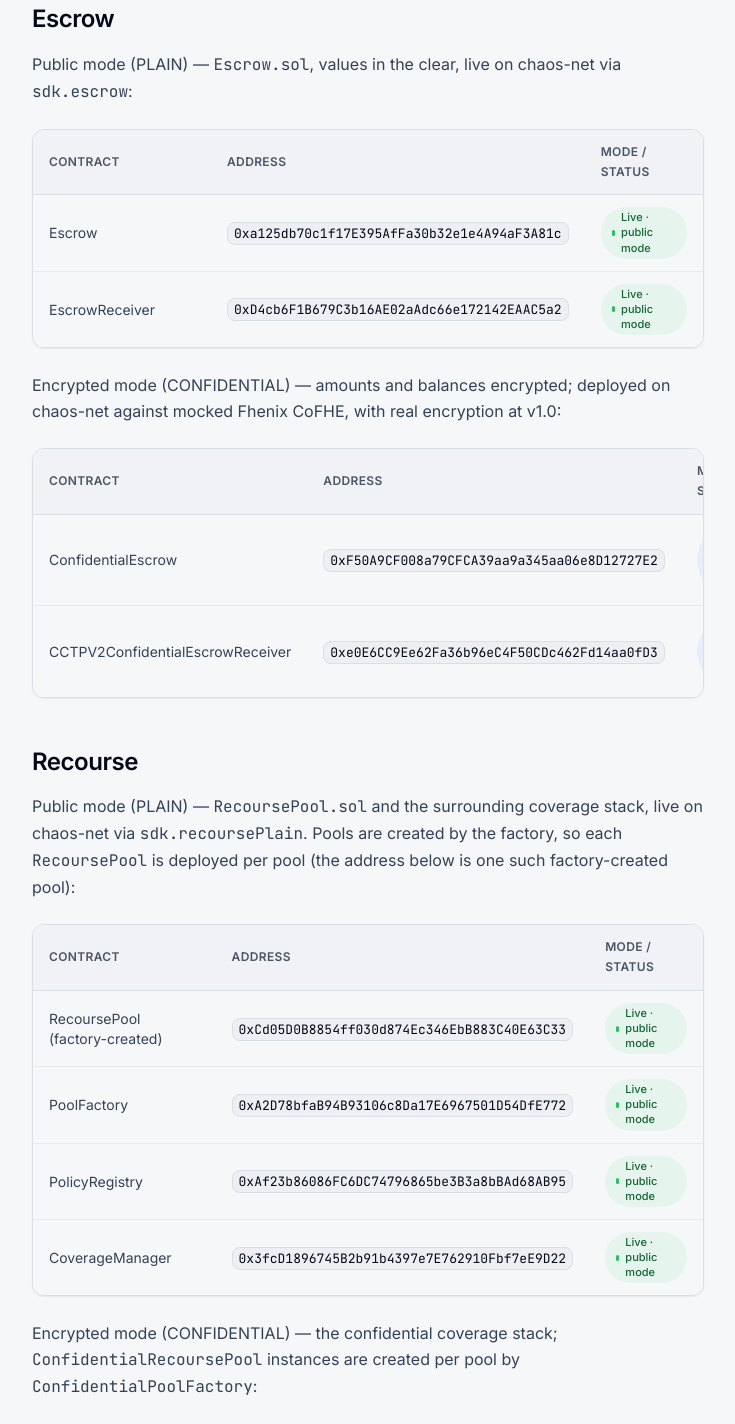
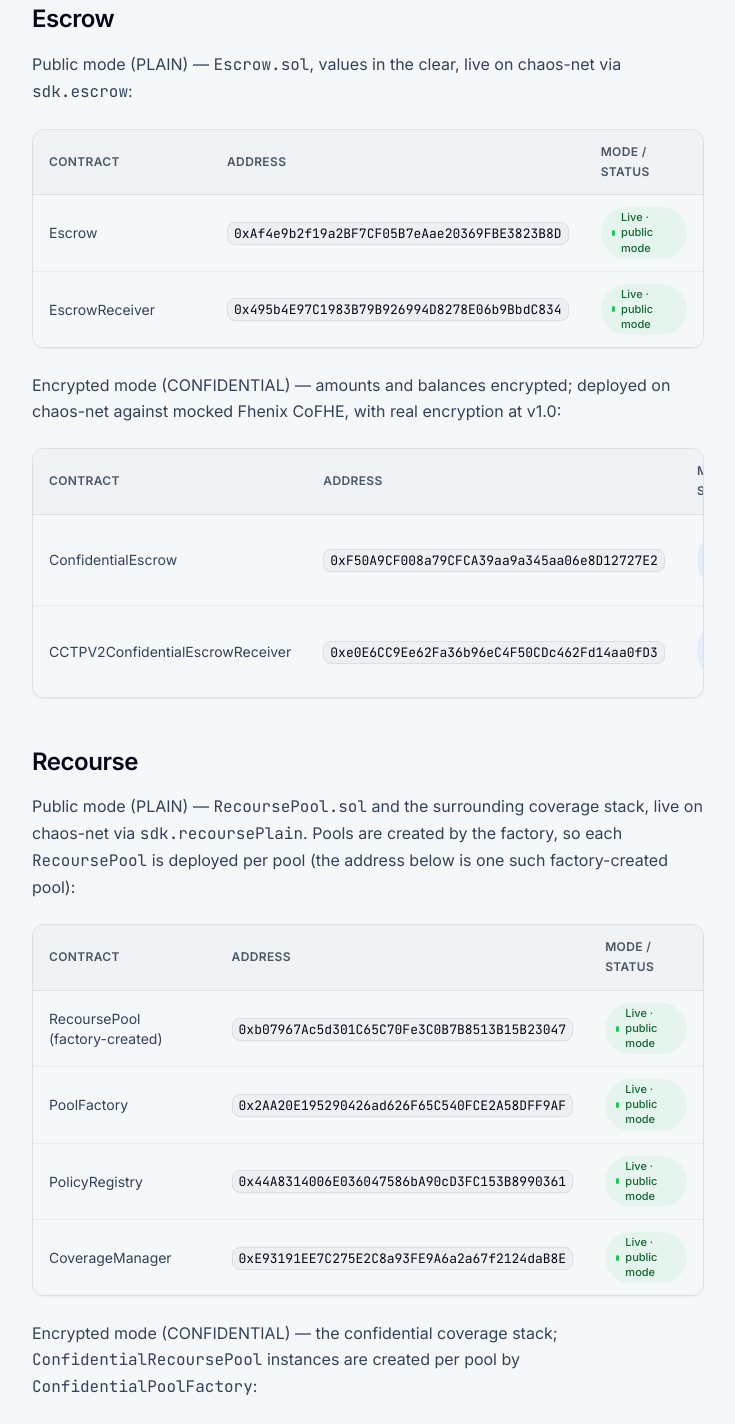
Before and after one commit to ReineiraOS/docs, a React (Vite) app: page /reference/contracts in a window 1280 px wide. Shown: the part 911-2335 px from the top of the page, without its empty margins (292-1027 px from the left). Built offline with nearby package versions, Linux system fonts and the light colour scheme.

Commit message:
fix(contracts): update plain-mode Arb Sepolia addresses to 2026-06-14 redeploy
Plain (non-FHE) escrow + recourse stack redeployed fee-free / post-rename;
sync the deployed-contracts page plain rows.

```diff
--- a/src/pages/docs/Contracts.tsx
+++ b/src/pages/docs/Contracts.tsx
@@ -35,12 +35,12 @@ const contractColumns = [
 const escrowPlainRows = [
   {
     name: "Escrow",
-    address: "0xa125db70c1f17E395AfFa30b32e1e4A94aF3A81c",
+    address: "0xAf4e9b2f19a2BF7CF05B7eAae20369FBE3823B8D",
     status: <StatusBadge status="live" detail="public mode" />,
   },
   {
     name: "EscrowReceiver",
-    address: "0xD4cb6F1B679C3b16AE02aAdc66e172142EAAC5a2",
+    address: "0x495b4E97C1983B79B926994D8278E06b9BbdC834",
     status: <StatusBadge status="live" detail="public mode" />,
   },
 ];
@@ -64,22 +64,22 @@ const escrowConfidentialRows = [
 const recoursePlainRows = [
   {
     name: "RecoursePool (factory-created)",
-    address: "0xCd05D0B8854ff030d874Ec346EbB883C40E63C33",
+    address: "0xb07967Ac5d301C65C70Fe3C0B7B8513B15B23047",
     status: <StatusBadge status="live" detail="public mode" />,
   },
   {
     name: "PoolFactory",
-    address: "0xA2D78bfaB94B93106c8Da17E6967501D54DfE772",
+    address: "0x2AA20E195290426ad626F65C540FCE2A58DFF9AF",
     status: <StatusBadge status="live" detail="public mode" />,
   },
   {
     name: "PolicyRegistry",
-    address: "0xAf23b86086FC6DC74796865be3B3a8bBAd68AB95",
+    address: "0x44A8314006E036047586bA90cD3FC153B8990361",
     status: <StatusBadge status="live" detail="public mode" />,
   },
   {
     name: "CoverageManager",
-    address: "0x3fcD1896745B2b91b4397e7E762910Fbf7eE9D22",
+    address: "0xE93191EE7C275E2C8a93FE9A6a2a67f2124daB8E",
     status: <StatusBadge status="live" detail="public mode" />,
   },
 ];
```
